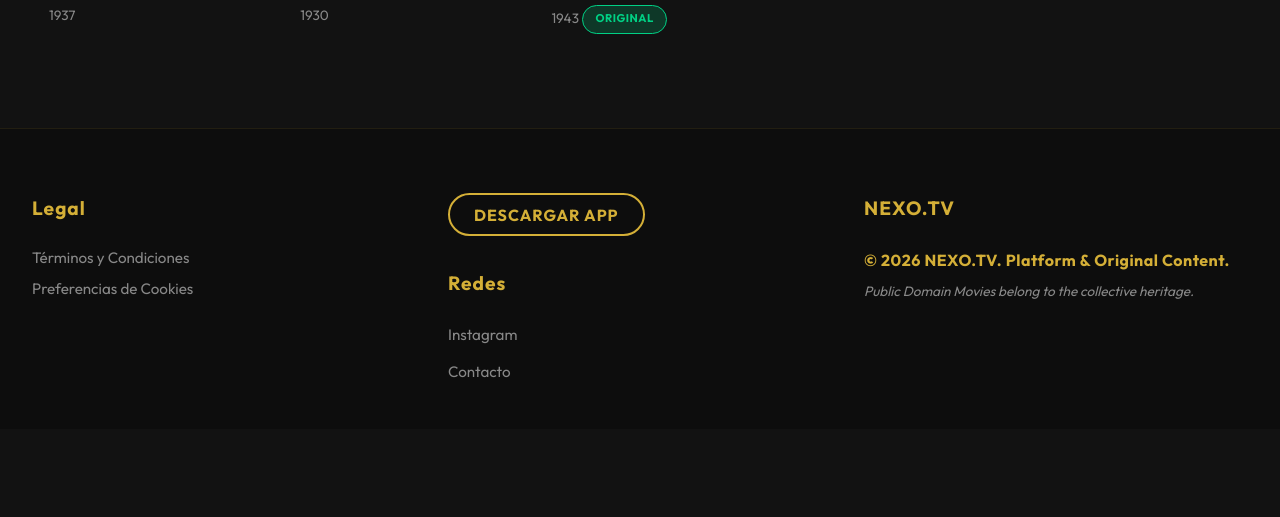
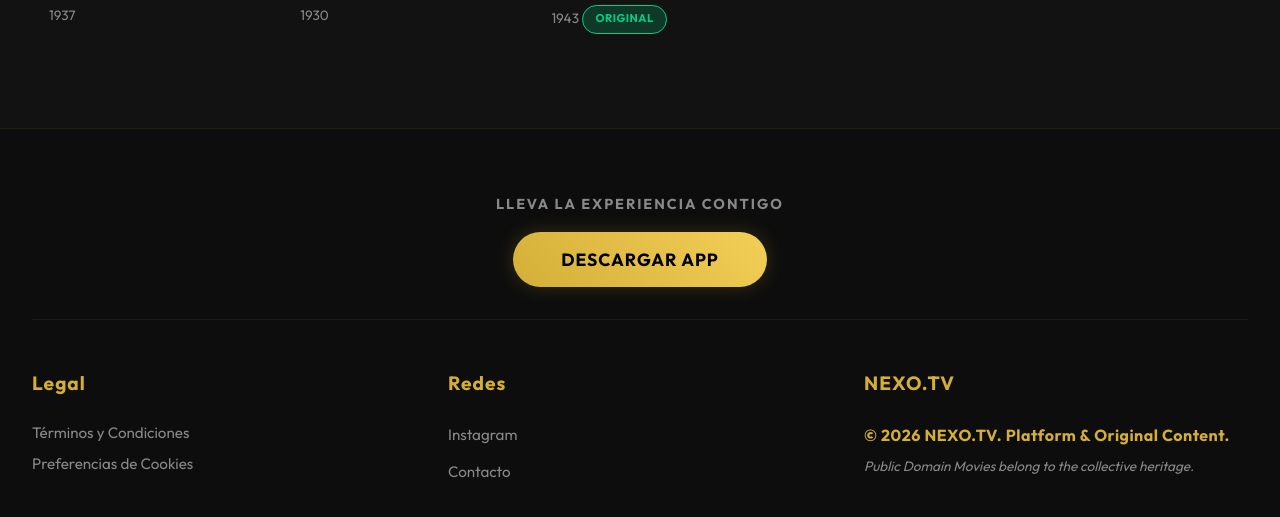
Before and after one commit to DavidFerreiro-dev/NEXO.TV, a plain HTML site: page index.html in a window 1280 px wide. Shown: the part 2667-3184 px from the top of the page. Before the commit the page ends 3096 px from the top, so only its background shows below. Drawn offline with Linux system fonts and the light colour scheme.

Commit message:
NEXO.TV: Download

```diff
--- a/index.html
+++ b/index.html
@@ -65,13 +65,16 @@
 
     <!-- Footer -->
     <footer class="footer">
+        <div class="footer-cta">
+            <p class="cta-text">Lleva la experiencia contigo</p>
+            <button id="downloadAppBtn" class="footer-download-btn">DESCARGAR APP</button>
+        </div>
         <div class="footer-grid">
             <div class="footer-col">
                 <h3>Legal</h3>
                 <button id="termsBtn" class="footer-link-btn">Términos y Condiciones</button>
             </div>
             <div class="footer-col">
-                <button id="downloadAppBtn" class="footer-download-btn">DESCARGAR APP</button>
                 <h3>Redes</h3>
                 <a href="https://instagram.com/playnexotv" target="_blank" class="footer-link">Instagram</a>
                 <a href="mailto:nexotv.info@gmail.com" class="footer-link">Contacto</a>
--- a/styles.css
+++ b/styles.css
@@ -1607,6 +1607,25 @@ video {
     margin-top: 4rem;
 }
 
+.footer-cta {
+    text-align: center;
+    margin-bottom: 3rem;
+    padding-bottom: 2rem;
+    border-bottom: 1px solid rgba(255, 255, 255, 0.05);
+    display: flex;
+    flex-direction: column;
+    align-items: center;
+    gap: 1rem;
+}
+
+.cta-text {
+    color: var(--text-muted);
+    font-size: 0.9rem;
+    letter-spacing: 2px;
+    text-transform: uppercase;
+    font-weight: 600;
+}
+
 .footer-grid {
     max-width: 1400px;
     margin: 0 auto;
@@ -1638,26 +1657,24 @@ video {
 }
 
 .footer-download-btn {
-    color: var(--gold);
+    background: linear-gradient(45deg, var(--gold), #F4CF57);
+    color: #000;
     font-weight: 700;
-    background: transparent;
-    border: 2px solid var(--gold);
-    padding: 0.6rem 1.5rem;
+    border: none;
+    padding: 1rem 3rem;
     border-radius: 50px;
     cursor: pointer;
-    font-size: 1rem;
-    margin-bottom: 2rem;
+    font-size: 1.1rem;
     transition: all 0.3s ease;
     display: inline-block;
     font-family: 'Outfit', sans-serif;
     letter-spacing: 1px;
+    box-shadow: 0 0 20px rgba(212, 175, 55, 0.2);
 }
 
 .footer-download-btn:hover {
-    background-color: var(--gold);
-    color: var(--bg-dark);
-    box-shadow: 0 0 20px rgba(212, 175, 55, 0.4);
-    transform: translateY(-3px);
+    transform: scale(1.05) translateY(-2px);
+    box-shadow: 0 0 30px rgba(212, 175, 55, 0.5);
 }
 
 .footer-link:hover, .footer-link-btn:hover {
```
